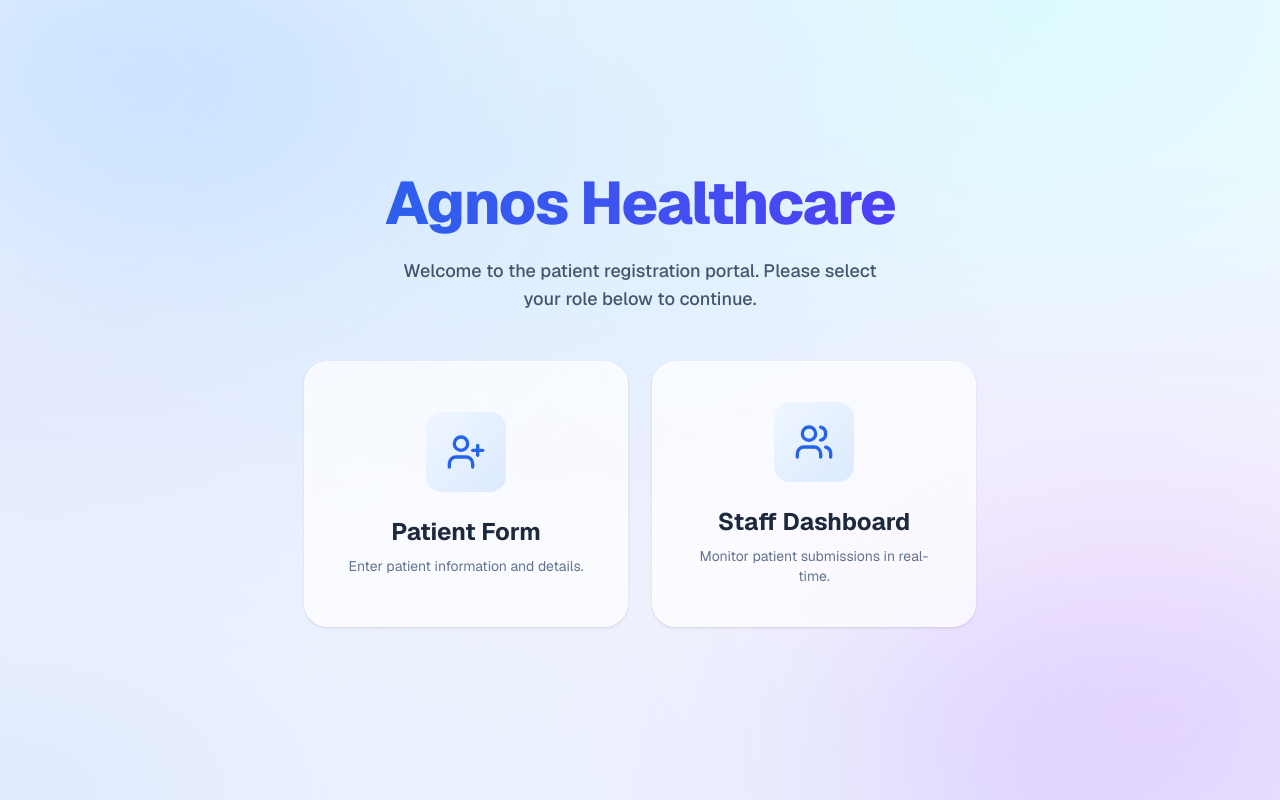
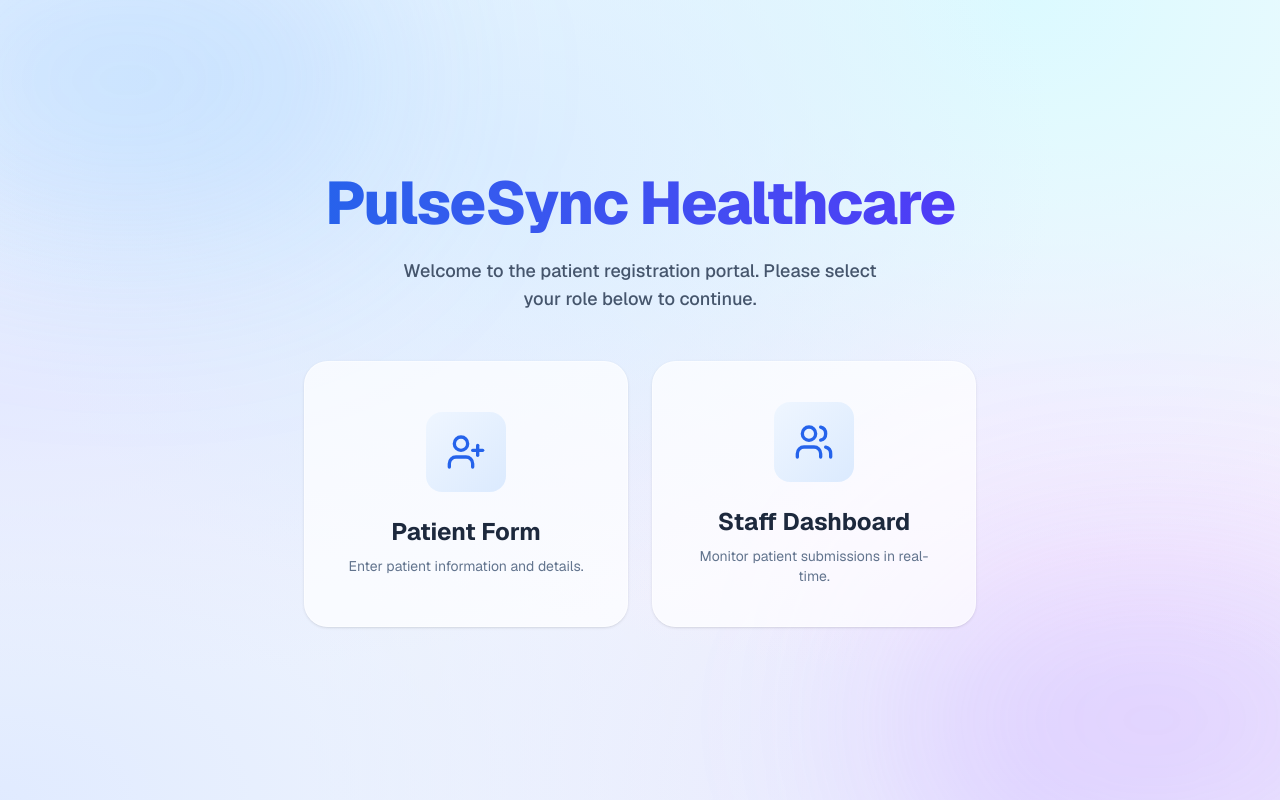
Before and after one commit to tharitnut/PulseSync, a Next.js app: page / in a window 1280 px wide. Built offline with nearby package versions, Linux system fonts and the light colour scheme.

Commit message:
chore: rename project to PulseSync and add take-home assignment note

```diff
--- a/app/layout.tsx
+++ b/app/layout.tsx
@@ -13,7 +13,8 @@ const geistMono = Geist_Mono({
 });
 
 export const metadata: Metadata = {
-  title: "Agnos Healthcare System",
+  title: "PulseSync - Real-Time Patient Intake & Monitoring System",
+  description: "A real-time healthcare web application facilitating patient registration and live staff monitoring.",
 };
 
 export default function RootLayout({
--- a/app/page.tsx
+++ b/app/page.tsx
@@ -12,7 +12,7 @@ export default function Home() {
         <div className="max-w-2xl w-full text-center space-y-10 animate-fade-in">
           <div className="space-y-4">
             <h1 className="text-5xl sm:text-6xl font-extrabold tracking-tight text-transparent bg-clip-text bg-gradient-to-r from-brand-600 to-indigo-600 pb-2">
-              Agnos Healthcare
+              PulseSync Healthcare
             </h1>
             <p className="text-lg text-slate-600 max-w-lg mx-auto font-medium">
               Welcome to the patient registration portal. Please select your role below to continue.
--- a/app/staff/page.tsx
+++ b/app/staff/page.tsx
@@ -288,7 +288,7 @@ export default function StaffView() {
       <aside className="hidden md:flex w-64 flex-col bg-white/70 backdrop-blur-md border-r border-slate-200/50 h-screen sticky top-0 z-20">
         <div className="h-16 flex items-center px-6 border-b border-slate-200/50">
           <Activity className="w-6 h-6 text-brand-600 mr-2" />
-          <span className="text-lg font-bold text-slate-800 tracking-tight">Agnos Staff</span>
+          <span className="text-lg font-bold text-slate-800 tracking-tight">PulseSync Staff</span>
         </div>
         <nav className="flex-1 p-4 space-y-2">
           <a href="#" className="flex items-center px-4 py-3 bg-white/60 shadow-sm border border-brand-100 text-brand-700 rounded-xl text-sm font-semibold transition-all">
@@ -312,7 +312,7 @@ export default function StaffView() {
             </Link>
             <div className="flex items-center">
               <Activity className="w-6 h-6 text-brand-600 mr-2 md:hidden" />
-              <span className="text-lg font-bold text-slate-800 tracking-tight md:hidden">Agnos</span>
+              <span className="text-lg font-bold text-slate-800 tracking-tight md:hidden">PulseSync</span>
               <span className="text-lg font-bold text-slate-800 tracking-tight hidden md:block">Dashboard Overview</span>
             </div>
           </div>
--- a/package.json
+++ b/package.json
@@ -1,5 +1,5 @@
 {
-  "name": "patient_staff_system",
+  "name": "pulsesync",
   "version": "0.1.0",
   "private": true,
   "scripts": {
```
Also changed, not shown: 1 other file (tests, documents, lock files or other folders).
